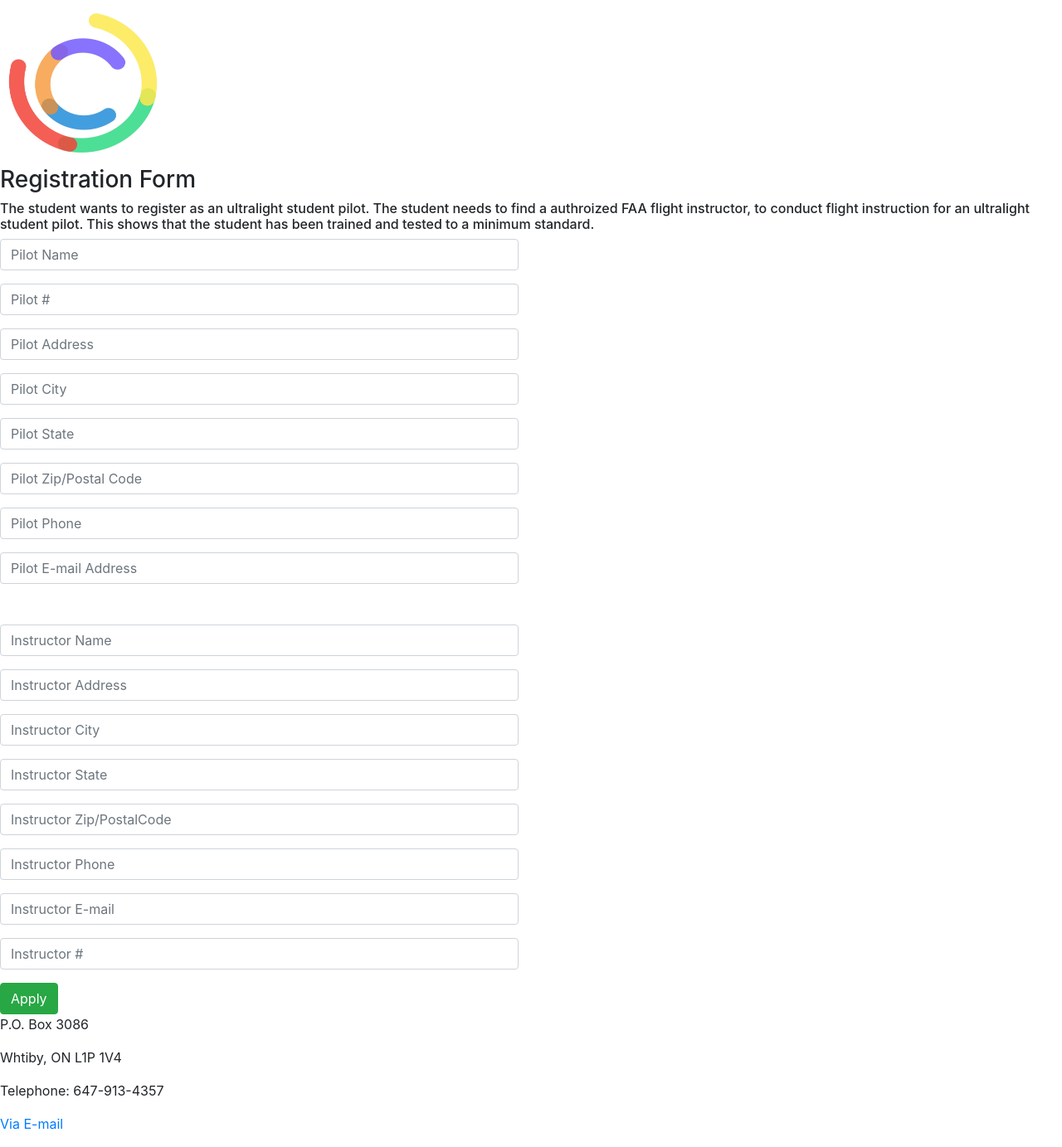
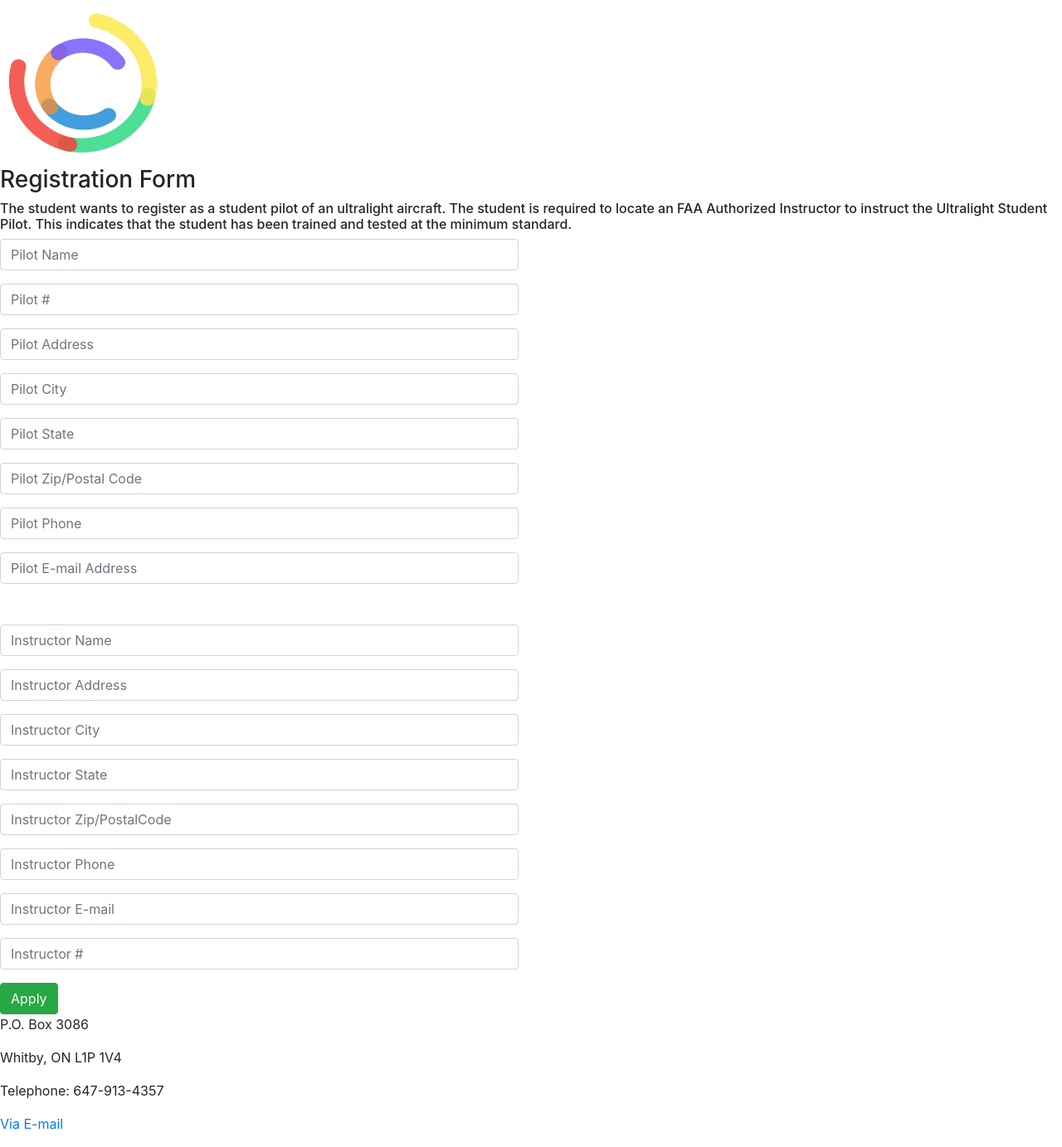
Before and after one commit to ShortWaveMystery/LoggerAppWeb, a React (Create React App) app: page /Timesheet in a window 1280 px wide. Shown: the whole page at 83% size. Built offline with nearby package versions, Linux system fonts and the light colour scheme.

Commit message:
registration form

```diff
--- a/src/Timesheet.js
+++ b/src/Timesheet.js
@@ -13,7 +13,7 @@ export const Timesheet = () => (
         <div>
           <img src="splash.png" alt="logo" width="200" height="200"></img>
           <h3>Registration Form</h3>
-          <h6>The student wants to register as an ultralight student pilot. The student needs to find a authroized FAA flight instructor, to conduct flight instruction for an ultralight student pilot. This shows that the student has been trained and tested to a minimum standard.</h6>
+          <h6>The student wants to register as a student pilot of an ultralight aircraft. The student is required to locate an FAA Authorized Instructor to instruct the Ultralight Student Pilot. This indicates that the student has been trained and tested at the minimum standard.</h6>
 
           <Row>
           <Col md={12} lg={6}>
@@ -169,7 +169,7 @@ export const Timesheet = () => (
         <Button variant="success">Apply</Button>
 
         <p>P.O. Box 3086</p>
-        <p>Whtiby, ON L1P 1V4</p>
+        <p>Whitby, ON L1P 1V4</p>
         <p>Telephone: 647-913-4357</p>
         <p><a href="membership@logentry.org">Via E-mail</a></p>
         </div>
```
